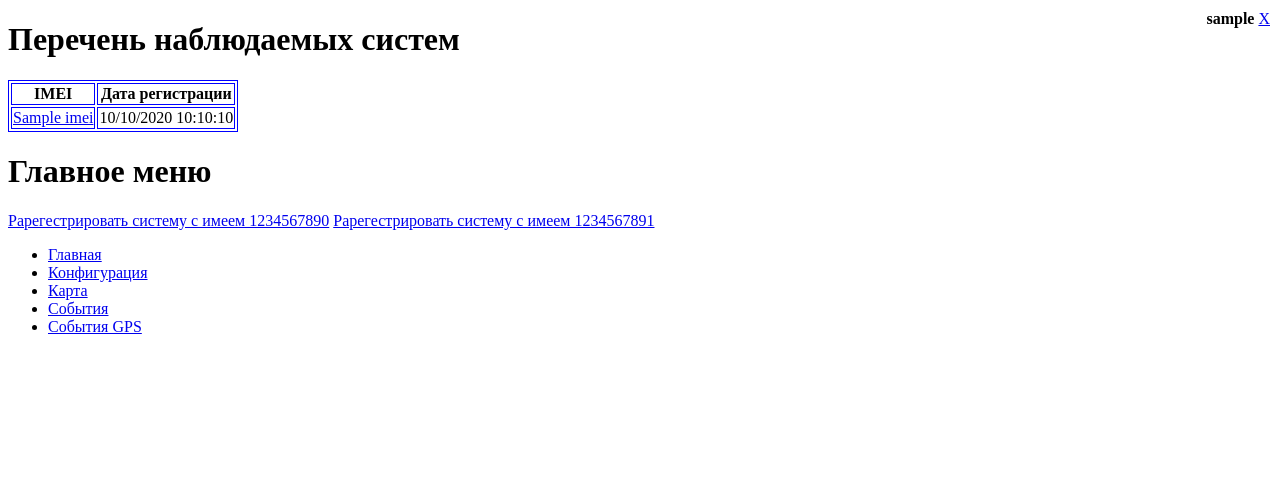
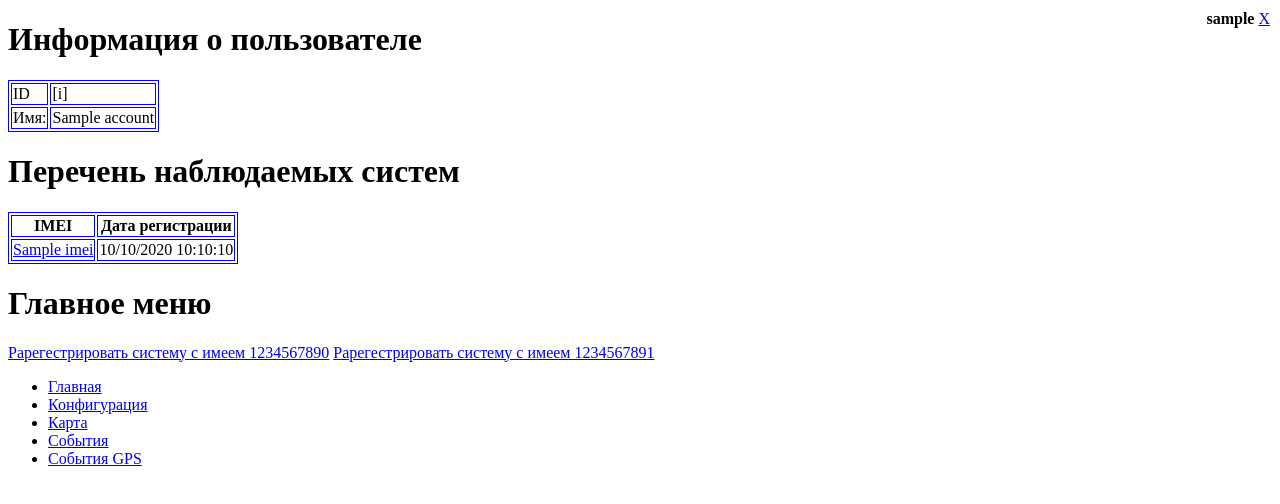
Before and after one commit to baden/gps-maps2, a Django app: template templates/MainPage.html in a window 1280 px wide. Shown: the top 504 px of the page. Run offline with Django 3.2, Linux system fonts and the light colour scheme; the template is opened without the code that fills it: most values are stand-ins (such as "Sample title", 1, 10 or a date in 2020); some libraries are stand-ins or nearby versions.

Commit message:
Some fixes.

```diff
--- a/templates/MainPage.html
+++ b/templates/MainPage.html
@@ -30,6 +30,16 @@ $("#menu-main").hover(function () {
 
 {% block body %}
 
+	<h1>Информация о пользователе</h1>
+	<table>
+		<tr>
+			<td>ID</td> <td><div title="{{ account.key }}">[i]</div></td>
+		</tr>
+		<tr>
+			<td>Имя:</td> <td>{{ account.name }}</td>
+		</tr>
+	</table>
+
 	<h1>Перечень наблюдаемых систем</h1>
 	<table>
 		<tr>
```
